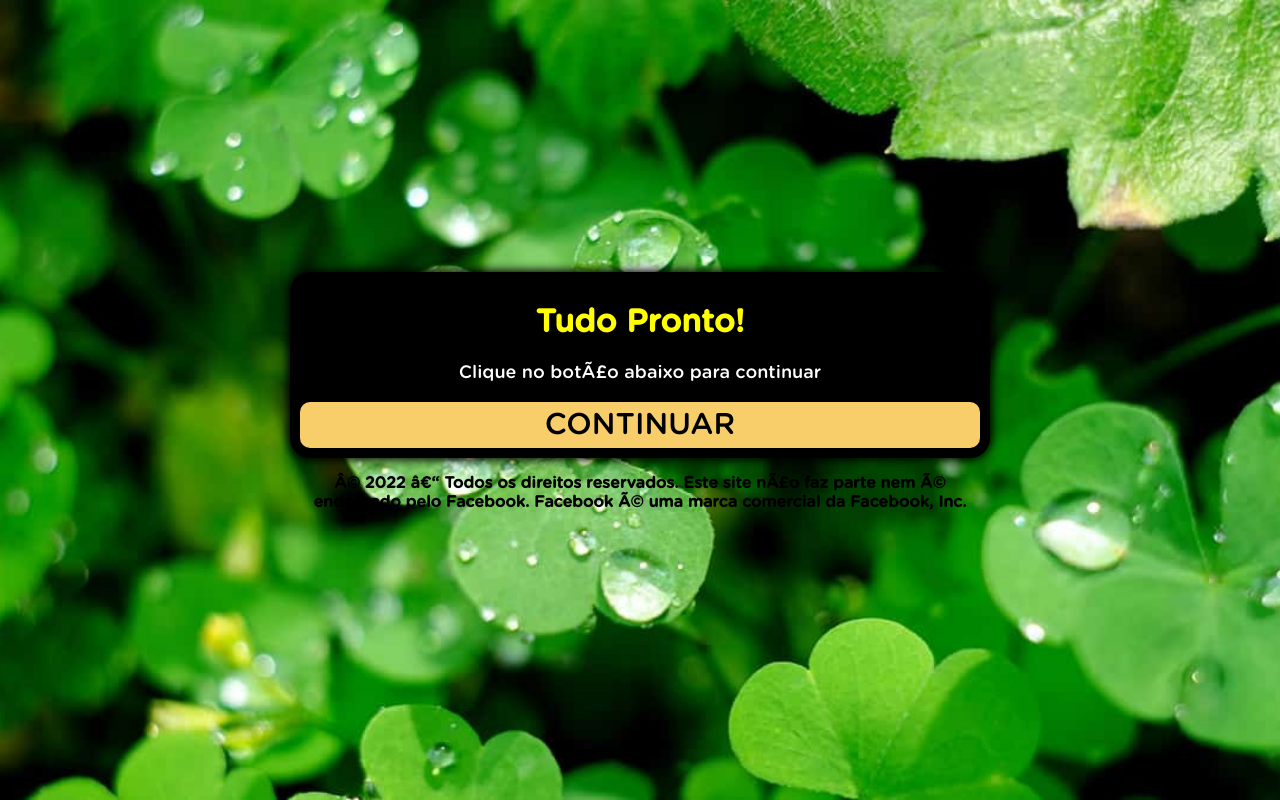
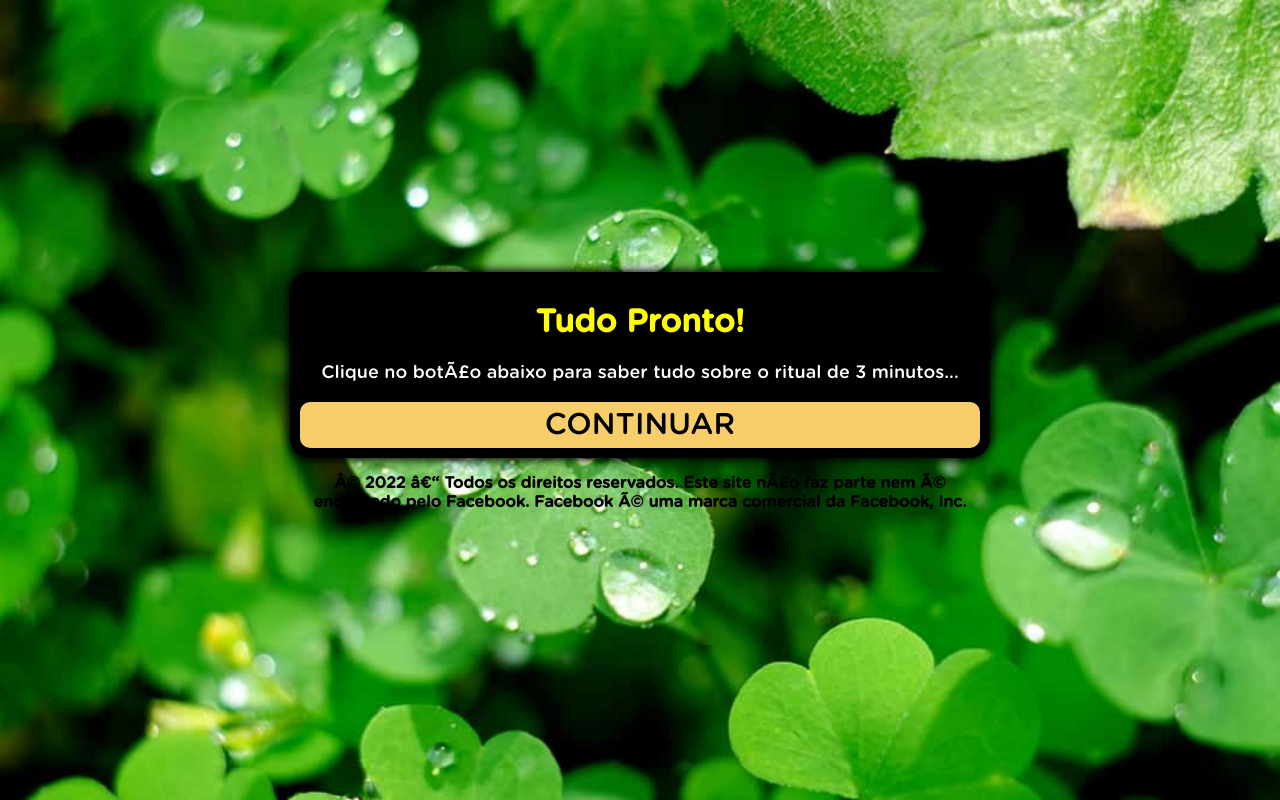
Before and after one commit to AugustoBenin14/ritual0barriga.online, a plain HTML site: page ps/index.html in a window 1280 px wide. Drawn offline with Linux system fonts and the light colour scheme; a script that the page names is missing.

Commit message:
Add files via upload

```diff
--- a/ps/index.html
+++ b/ps/index.html
@@ -45,7 +45,7 @@ height="0" width="0" style="display:none;visibility:hidden"></iframe></noscript>
       <div>
         <div class="question">
           <h1>Tudo Pronto!</h1>
-          <p>Clique no botão abaixo para continuar</p>
+          <p>Clique no botão abaixo para saber tudo sobre o ritual de 3 minutos...</p>
         </div>
         <div class="answer">
           <a class="btn" href="https://ritualzerobarriga.site/pv-ps/?utm_source=https%3A%2F%2Fritual0barriga.online%2Fps%2F&utm_medium=Pagina_de_Vendas%28ps%29&utm_campaign=.">CONTINUAR</a>
```
